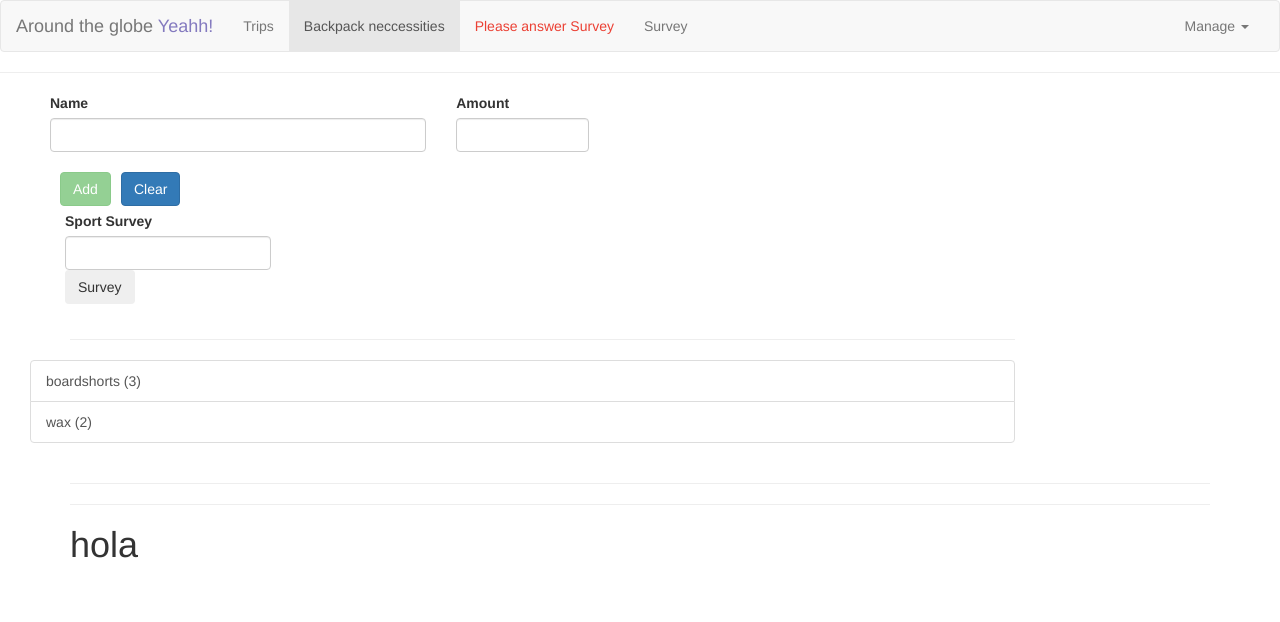
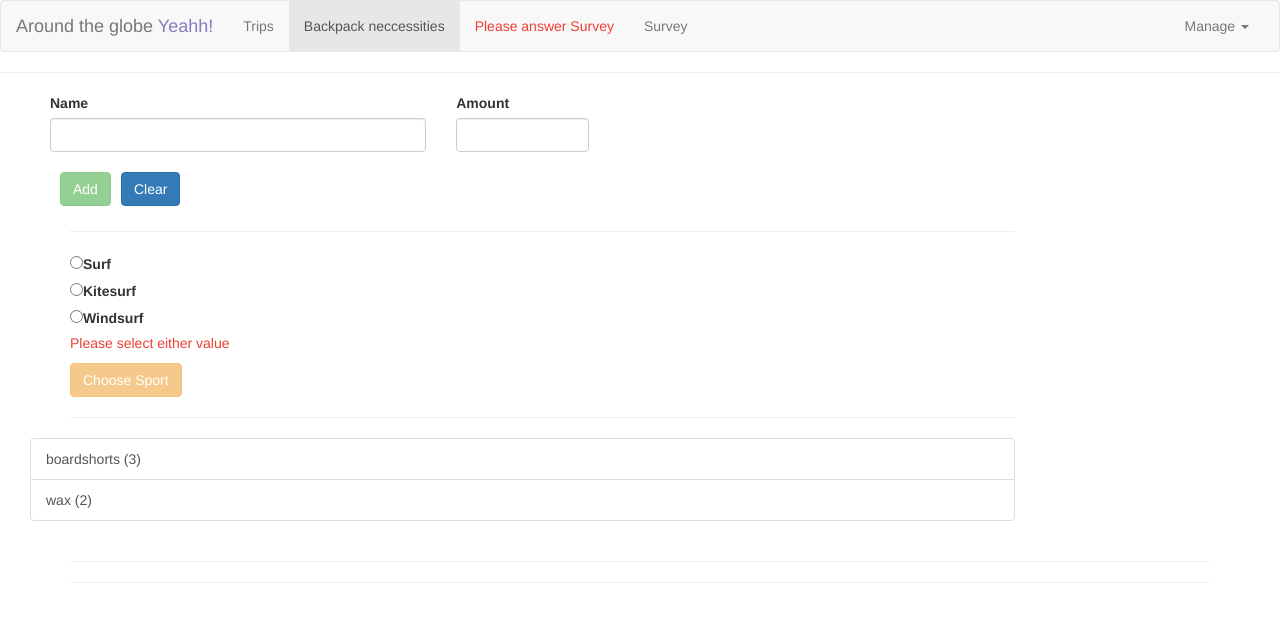
Before and after one commit to TesaRocks/my-second-app, an Angular app: page /backpack in a window 1280 px wide. Shown: the top 622 px of the page. Built offline with nearby package versions, Linux system fonts and the light colour scheme.

Commit message:
cleanup work

```diff
--- a/src/app/backpack/backpack-edit/backpack-edit.component.html
+++ b/src/app/backpack/backpack-edit/backpack-edit.component.html
@@ -1,6 +1,6 @@
 <div class="row">
   <div class="col-xs-12">
-    <form (ngSubmit)="onAddItem(f)" #f="ngForm">
+    <form (ngSubmit)="onAdd_UpdateItem(f)" #f="ngForm">
       <div class="row">
         <div class="col-sm-5 form-group" style="margin-left: -20px">
           <label for="name"><span STYLE="font-weight:bold">Name</span></label>
@@ -58,14 +58,48 @@
         </div>
       </div>
     </form>
-    <form>
-      <div class="col-sm-3 form-group" style="margin-left: -20px">
-        <label for="sport"
-          ><span STYLE="font-weight:bold">Sport Survey </span></label
-        >
-        <input type="text" id="name" class="form-control" />
-        <button class="btn btn-secondary" type="submit">Survey</button>
-      </div>
-    </form>
+    <hr />
   </div>
 </div>
+<form #s="ngForm" (ngSubmit)="sport(s)">
+  <div>
+    <input
+      type="radio"
+      class="custom-control-input"
+      value="surf"
+      name="sport"
+      required
+      ngModel
+    />
+    <label class="custom-control-label" for="surf">Surf</label>
+  </div>
+
+  <div>
+    <input
+      type="radio"
+      class="custom-control-input"
+      value="kitesurf"
+      name="sport"
+      ngModel
+      required
+    />
+    <label class="custom-control-label" for="kitesurf">Kitesurf</label>
+  </div>
+  <div>
+    <input
+      type="radio"
+      class="custom-control-input"
+      value="windsurf"
+      name="sport"
+      ngModel
+      required
+    />
+    <label class="custom-control-label" for="windsurf">Windsurf</label>
+  </div>
+  <div *ngIf="!s.valid">
+    <p appBestHighlight>Please select either value</p>
+  </div>
+  <button type="submit" class="btn btn-warning" [disabled]="!s.valid">
+    Choose Sport
+  </button>
+</form>
--- a/src/app/backpack/backpack-edit/backpack-edit.component.ts
+++ b/src/app/backpack/backpack-edit/backpack-edit.component.ts
@@ -1,9 +1,9 @@
 import { Component, OnDestroy, OnInit, ViewChild } from '@angular/core';
 import { Item } from 'src/app/shared/item.model';
 import { BackpackService } from '../backpack.service';
-import { SportService } from '../../sport.service';
 import { NgForm } from '@angular/forms';
 import { Subscription } from 'rxjs';
+import { SportService } from 'src/app/shared/sport.service';
 
 @Component({
   selector: 'app-backpack-edit',
@@ -32,7 +32,7 @@ export class BackpackEditComponent implements OnInit, OnDestroy {
       });
     });
   }
-  onAddItem(form: NgForm) {
+  onAdd_UpdateItem(form: NgForm) {
     const value = form.value;
     const newItem = new Item(value.name, value.amount);
     if (this.editMode) {
@@ -42,8 +42,6 @@ export class BackpackEditComponent implements OnInit, OnDestroy {
     }
     this.editMode = false;
     form.reset();
-
-    //this.sportService.sportChosen.emit(this.sportInputRef.nativeElement.value);
   }
   onClear() {
     this.beForm.reset();
@@ -53,6 +51,20 @@ export class BackpackEditComponent implements OnInit, OnDestroy {
     this.backpackService.deleteItem(this.editIndex);
     this.onClear();
   }
+  sport(form: NgForm) {
+    let sp = form.value['sport'];
+    switch (sp) {
+      case 'surf':
+        this.sportService.surf++;
+        break;
+      case 'kitesurf':
+        this.sportService.kitesurf++;
+        break;
+      case 'windsurf':
+        this.sportService.windsurf++;
+        break;
+    }
+  }
   ngOnDestroy() {
     this.editSub.unsubscribe();
   }
--- a/src/app/backpack/backpack.component.html
+++ b/src/app/backpack/backpack.component.html
@@ -14,6 +14,8 @@
   </div>
 </div>
 <hr />
+<h4 appBasicHighlight *ngIf="activate" style="margin-left: -80px">
+  Survey results read!
+</h4>
+
 <hr />
-<h1 *ngIf="activate">Activated!</h1>
-<h1>hola</h1>
--- a/src/app/backpack/backpack.component.ts
+++ b/src/app/backpack/backpack.component.ts
@@ -1,6 +1,6 @@
 import { Component, OnDestroy, OnInit } from '@angular/core';
 import { Subscription } from 'rxjs';
-import { ActivateService } from '../activate.service';
+import { ActivateService } from '../shared/activate.service';
 
 import { Item } from '../shared/item.model';
 import { BackpackService } from './backpack.service';
--- a/src/app/header/header.component.ts
+++ b/src/app/header/header.component.ts
@@ -1,6 +1,6 @@
 import { Component, OnInit } from '@angular/core';
-import { ActivateService } from '../activate.service';
-import { SportService } from '../sport.service';
+import { ActivateService } from '../shared/activate.service';
+import { SportService } from '../shared/sport.service';
 
 @Component({
   selector: 'app-header',
--- a/src/app/sport.service.ts
+++ b/src/app/shared/sport.service.ts
@@ -3,4 +3,7 @@ import { EventEmitter, Injectable } from '@angular/core';
 @Injectable({ providedIn: 'root' })
 export class SportService {
   sportChosen = new EventEmitter<string>();
+  surf = 0;
+  kitesurf = 0;
+  windsurf = 0;
 }
--- a/src/app/survey/survey.component.ts
+++ b/src/app/survey/survey.component.ts
@@ -1,6 +1,6 @@
 import { Component, OnInit } from '@angular/core';
-import { ActivateService } from '../activate.service';
-import { SportService } from '../sport.service';
+import { ActivateService } from '../shared/activate.service';
+import { SportService } from '../shared/sport.service';
 
 @Component({
   selector: 'app-survey',
@@ -18,21 +18,9 @@ export class SurveyComponent implements OnInit {
   ) {}
 
   ngOnInit(): void {
-    this.sportService.sportChosen.subscribe((sport: string) => {
-      this.sp = sport;
-
-      // if (sport === 'surf') {
-      //   this.surf++;
-      // } else {
-      //   if (sport === 'kitesurf') {
-      //     this.kitesurf++;
-      //   } else {
-      //     if (sport === 'windsurf') {
-      //       this.windsurf++;
-      //     }
-      //   }
-      // }
-    });
+    this.surf = this.sportService.surf;
+    this.kitesurf = this.sportService.kitesurf;
+    this.windsurf = this.sportService.windsurf;
   }
   onActivate() {
     this.activateService.active.next(true);
--- a/src/app/trips/trips-list/trips-item/trips-item.component.ts
+++ b/src/app/trips/trips-list/trips-item/trips-item.component.ts
@@ -1,5 +1,4 @@
 import { Component, EventEmitter, Input, OnInit, Output } from '@angular/core';
-import { SportService } from 'src/app/sport.service';
 import { Trip } from '../../trips.model';
 
 @Component({
```
Also changed, not shown: src/app/shared/activate.service.ts (renamed from src/app/activate.service.ts).
